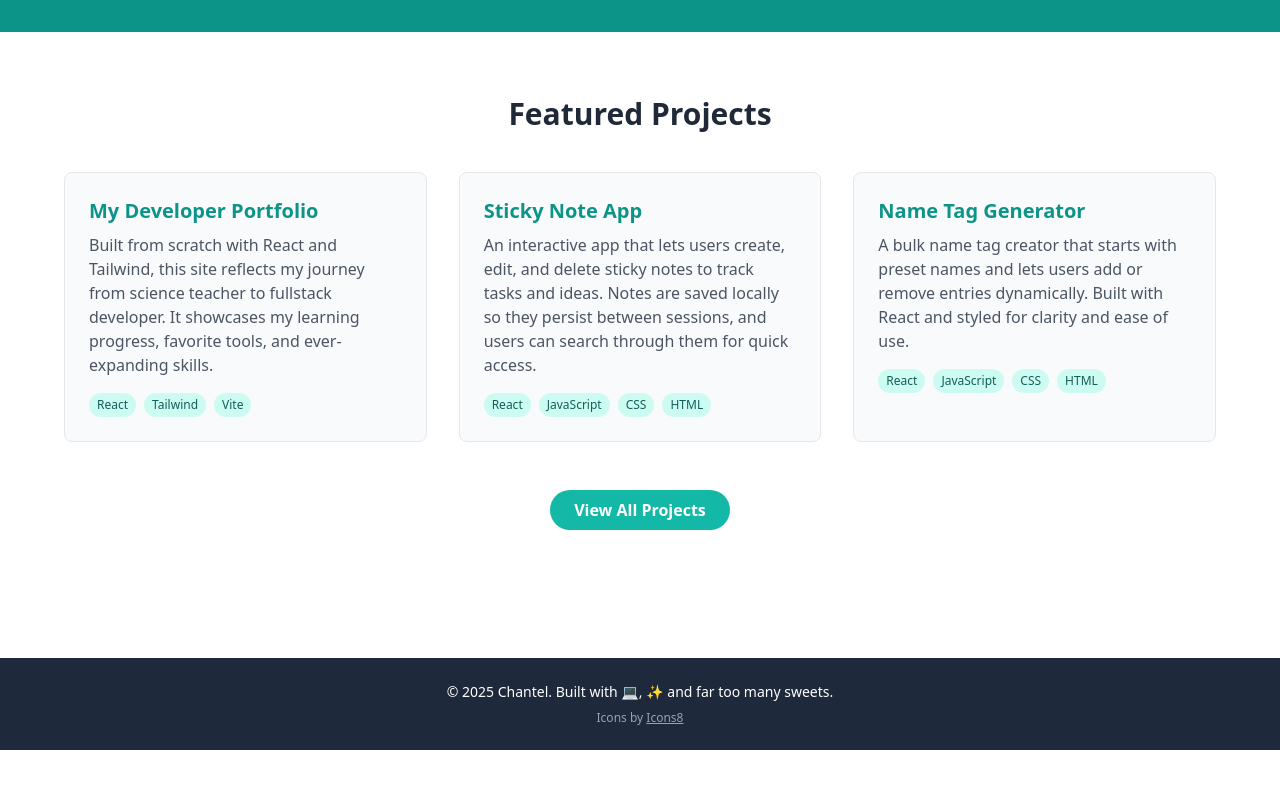
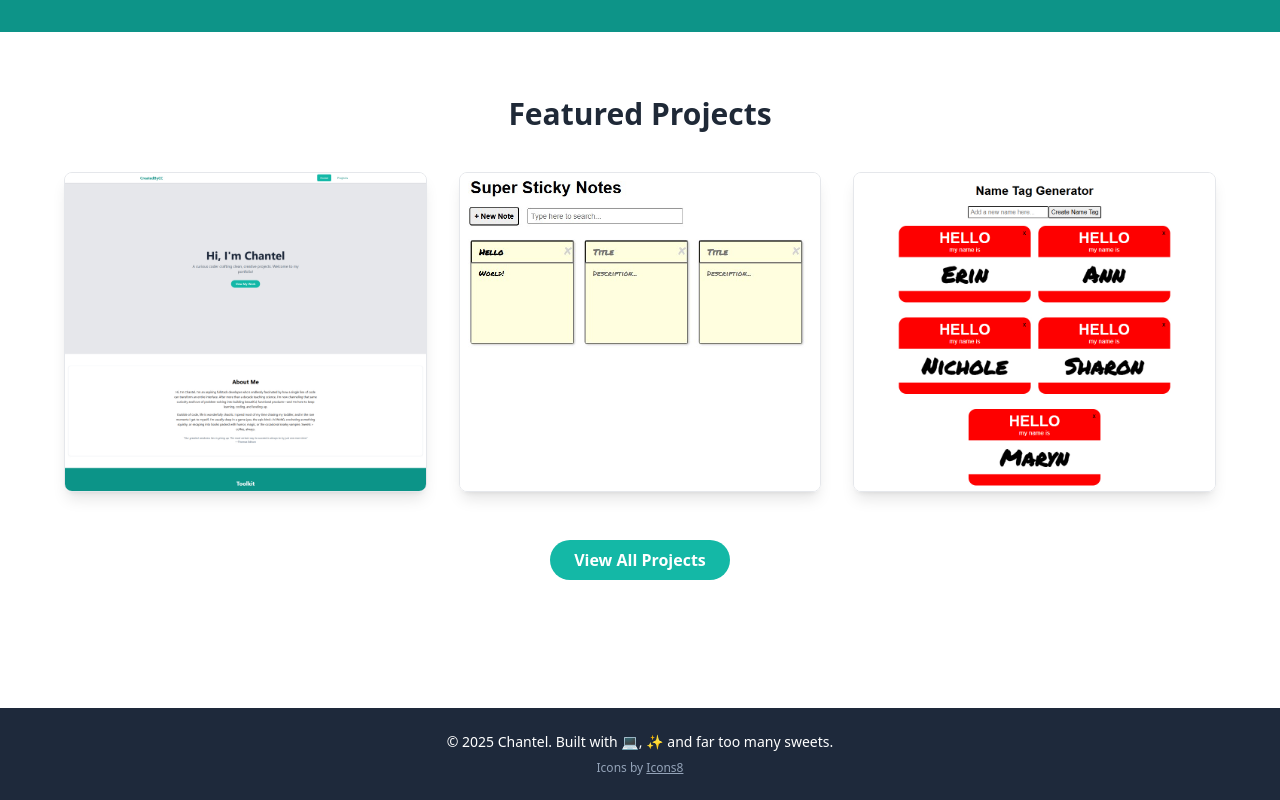
Before and after one commit to CreatedByCC/portfolio-website, a React (Vite) app: page / in a window 1280 px wide. Shown: the part 1802-2602 px from the top of the page. Before the commit the page ends 2552 px from the top, so only its background shows below. Built offline with nearby package versions, Linux system fonts and the light colour scheme.

Commit message:
Updated the featured projects sections

```diff
--- a/src/components/FeaturedProjects.jsx
+++ b/src/components/FeaturedProjects.jsx
@@ -1,33 +1,28 @@
-import { Link } from 'react-router-dom'
-import projects from '../data/projects'
+import { Link } from 'react-router-dom';
+import ProjectCard from './ProjectCard';
+import projects from '../data/projects';
+import useWindowWidth from '../hooks/useWindowWidth';
+
 
 function FeaturedProjects() {
-  const featured = projects.slice(0, 3)
+  const width = useWindowWidth();
+  const featured = width < 1280 ? projects.slice(0, 2) : projects.slice(0, 3);
 
   return (
     <section className="bg-white py-16 px-4 text-gray-800">
       <h2 className="text-3xl font-bold text-center mb-10">Featured Projects</h2>
-      <div className="grid gap-8 md:grid-cols-2 lg:grid-cols-3 max-w-6xl mx-auto">
+
+      <div className="grid gap-8 sm:grid-cols-1 md:grid-cols-2 lg:grid-cols-2 xl:grid-cols-3 max-w-6xl mx-auto">
         {featured.map((project, index) => (
-          <div
+          <ProjectCard
             key={index}
-            className="p-6 border border-gray-200 rounded-lg hover:shadow-md transition-shadow bg-gray-50"
-          >
-            <h3 className="text-xl font-semibold mb-2 text-teal-600">{project.title}</h3>
-            <p className="text-gray-600">{project.description}</p>
-            {project.tech && (
-              <div className="flex flex-wrap mt-4 gap-2">
-                {project.tech.map((tag, tagIndex) => (
-                  <span
-                    key={tagIndex}
-                    className="text-xs bg-teal-100 text-teal-800 px-2 py-1 rounded-full font-medium"
-                  >
-                    {tag}
-                  </span>
-                ))}
-              </div>
-            )}
-          </div>
+            title={project.title}
+            description={project.description}
+            image={project.image}
+            tech={project.tech}
+            demo={project.demo}
+            link={project.link}
+          />
         ))}
       </div>
 
@@ -40,7 +35,7 @@ function FeaturedProjects() {
         </Link>
       </div>
     </section>
-  )
+  );
 }
 
-export default FeaturedProjects
+export default FeaturedProjects;
--- a/src/components/ProjectCard.jsx
+++ b/src/components/ProjectCard.jsx
@@ -6,7 +6,9 @@ function ProjectCard({ title, description, tech, link, demo, image }) {
       <img
         src={image || fallbackImage}
         alt={`${title} preview`}
-        className="w-full h-full object-cover object-top transform group-hover:scale-105 transition-transform duration-300"
+        className={`w-full h-full object-cover ${
+          image ? 'object-top' : 'object-center'
+        } transform group-hover:scale-105 transition-transform duration-300`}
       />
 
       {/* Overlay Content */}
--- /dev/null
+++ b/src/hooks/useWindowWidth.js
@@ -0,0 +1,13 @@
+import { useState, useEffect } from 'react';
+
+export default function useWindowWidth() {
+  const [width, setWidth] = useState(window.innerWidth);
+
+  useEffect(() => {
+    const handleResize = () => setWidth(window.innerWidth);
+    window.addEventListener("resize", handleResize);
+    return () => window.removeEventListener("resize", handleResize);
+  }, []);
+
+  return width;
+}
```
Also changed, not shown: public/project-images/no-preview.jpg.
